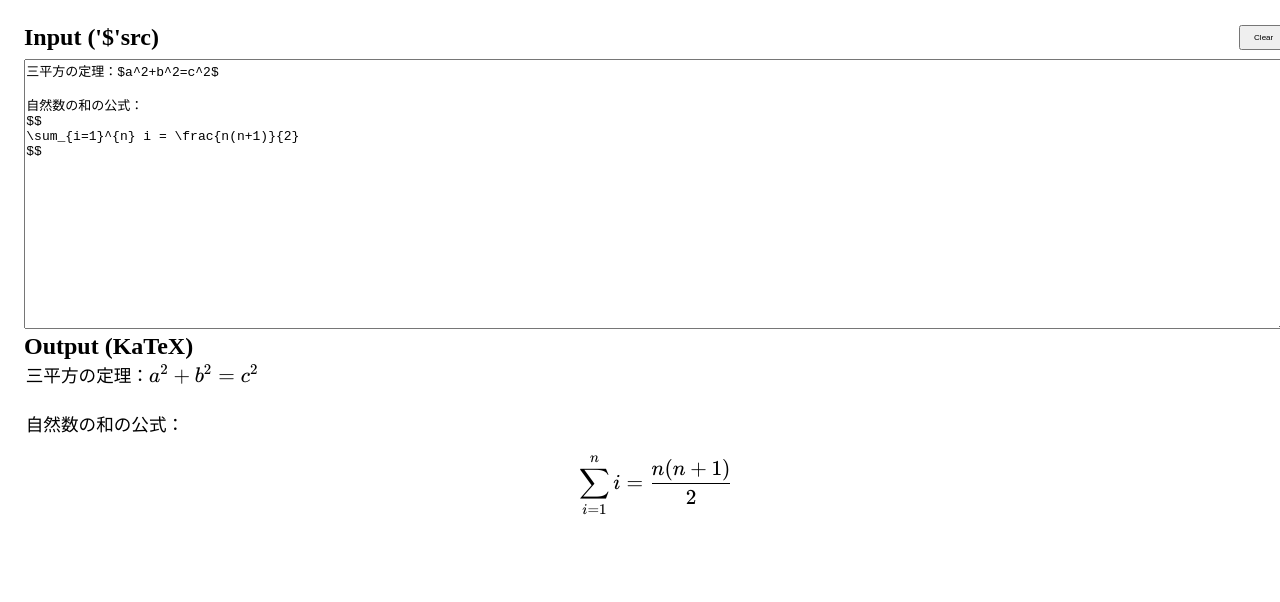
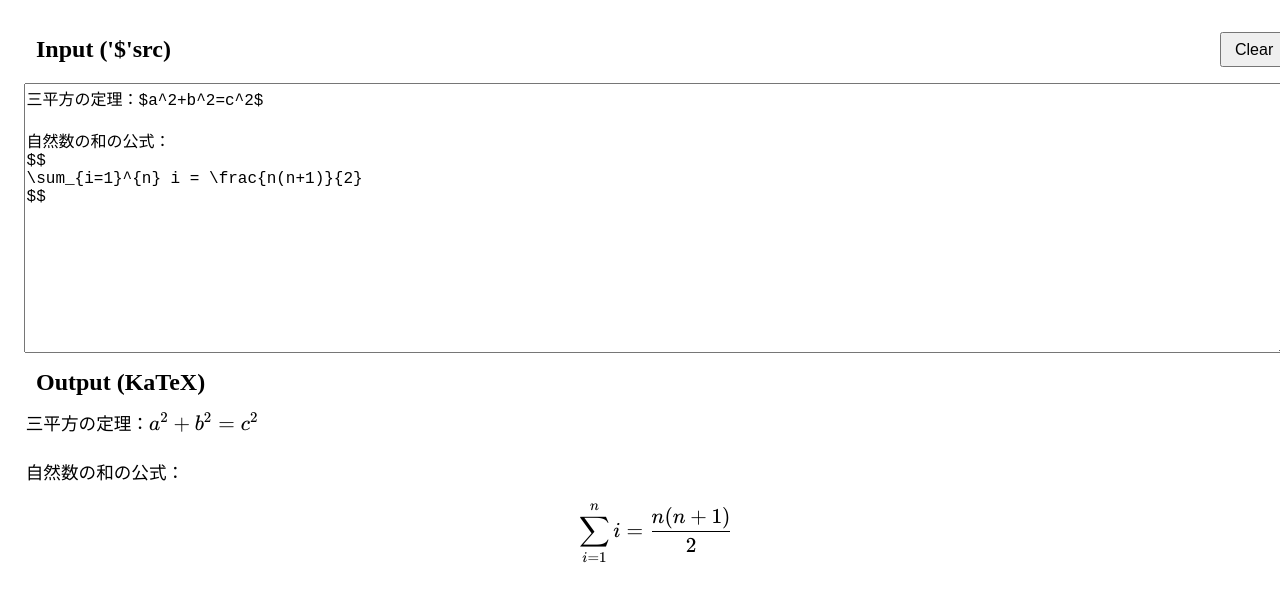
Before and after one commit to zoldof/algo-notes-ci, a Jekyll site: the page docs/katex-test/index.html, which Jekyll copies as it is, in a window 1280 px wide. Shown: the top 602 px of the page. Built offline with Jekyll 4.4.1, drawn with Linux system fonts in a browser that asks for light colours.

Commit message:
Update index.html

```diff
--- a/docs/katex-test/index.html
+++ b/docs/katex-test/index.html
@@ -9,6 +9,9 @@
   <script defer
           src="https://cdn.jsdelivr.net/npm/katex@0.16.9/dist/katex.min.js"></script>
   <style>
+    body{
+      font-size: 1rem;
+    }
     #container {
       width: 100%;
       padding: 1em;
@@ -17,14 +20,14 @@
       display: flex;
       align-items: center;
       justify-content: space-between;
-      margin-bottom: 0.5rem;
+      margin-bottom: 0.5em;
     }
     h2 {
-      margin: 0;
+      margin: 0.5em;
     }
     button {
-      font-size: 0.5em;
-      padding: 0.4rem 0.8rem;
+      font-size: 1em;
+      padding: 0.4em 0.8em;
     }
     textarea {
       width: 100%;
```
